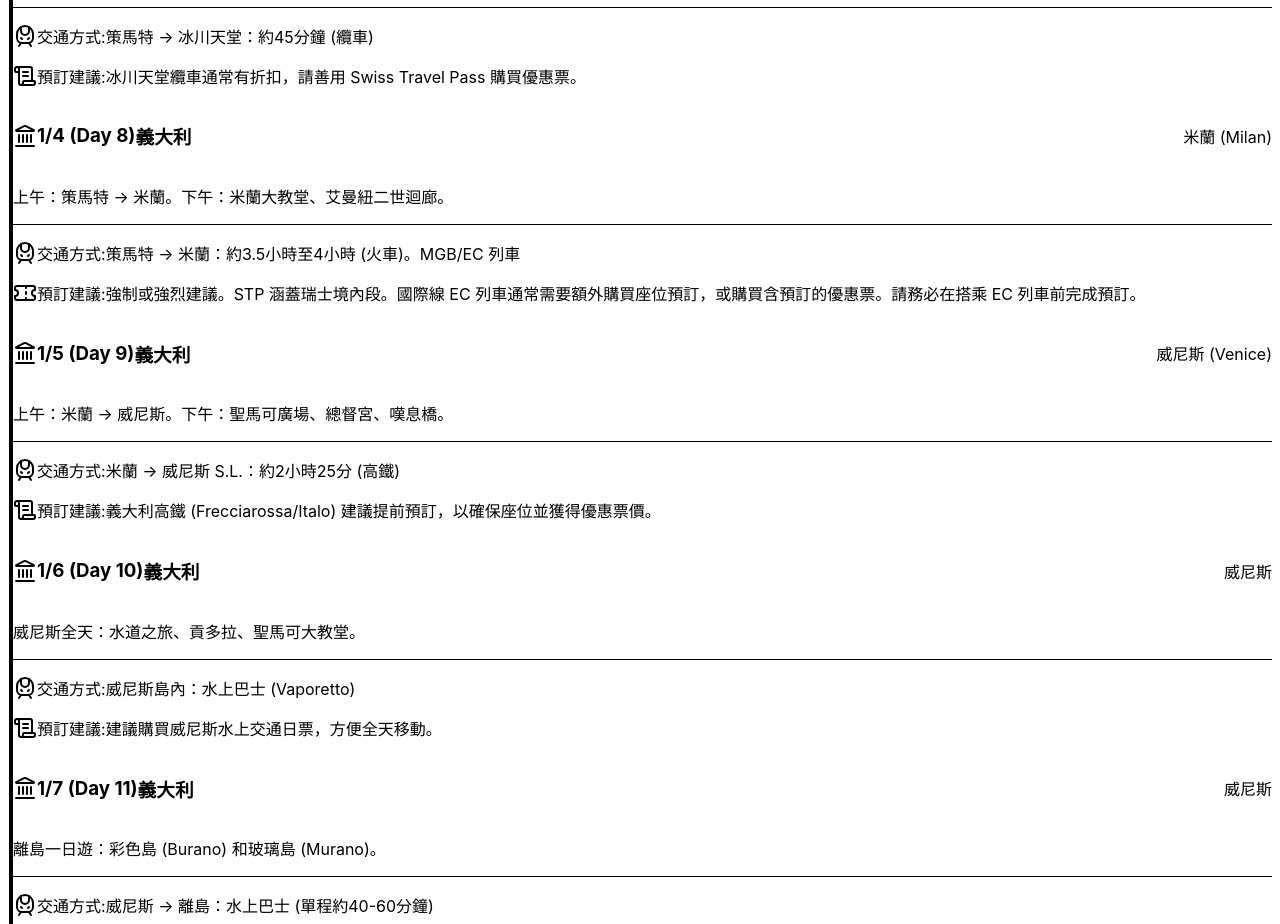
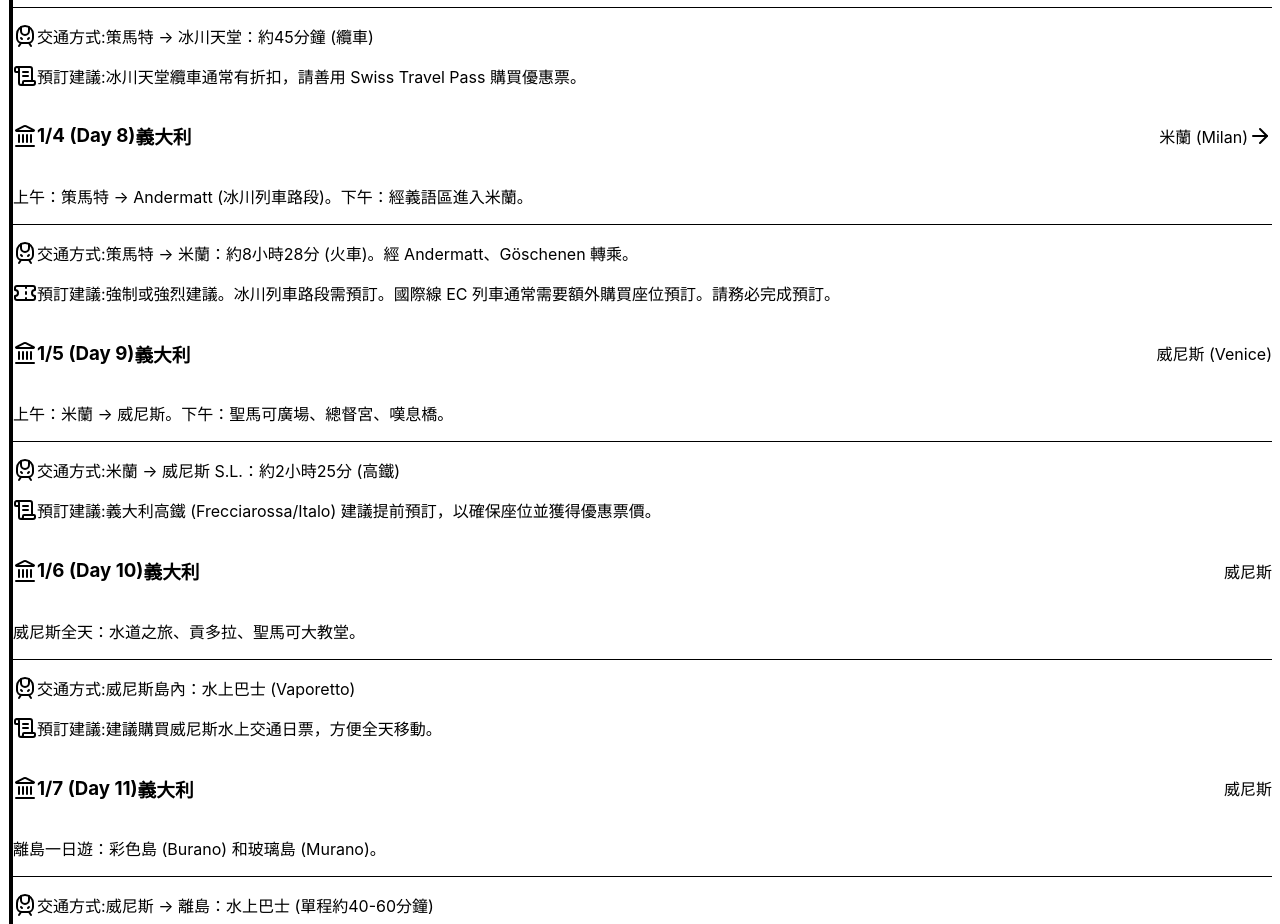
Before and after one commit to JoeyWu712/swiss-trip-planner, a React (Vite) app: page / in a window 1280 px wide. Shown: the part 3260-4184 px from the top of the page. Built offline with nearby package versions, Linux system fonts and the light colour scheme.

Commit message:
feat: 更新瑞士行程標題並調整多日行程列表

```diff
--- a/src/App.jsx
+++ b/src/App.jsx
@@ -267,7 +267,7 @@ const ITINERARIES = [
 
 
 // =========================================================================
-// 數據 3: 20 天跨區域經典行程 (更新 Day 3-5)
+// 數據 3: 20 天跨區域經典行程 (更新 Day 8 轉乘時間)
 // =========================================================================
 const MULTI_DAY_ITINERARY = [
   // Day 1: 瑞士 琉森 (保持不變)
@@ -330,7 +330,7 @@ const MULTI_DAY_ITINERARY = [
     daily_steps: []
   },
 
-  // === Day 3: 更新內容為參考方案 ===
+  // Day 3: 更新內容為參考方案
   {
     day: "12/30 (Day 3)",
     base: "因特拉肯",
@@ -344,7 +344,7 @@ const MULTI_DAY_ITINERARY = [
     daily_steps: []
   },
 
-  // === Day 4: 更新內容為參考方案 ===
+  // Day 4: 更新內容為參考方案
   {
     day: "12/31 (Day 4)",
     base: "因特拉肯",
@@ -358,7 +358,7 @@ const MULTI_DAY_ITINERARY = [
     daily_steps: []
   },
 
-  // === Day 5: 更新內容為參考方案 ===
+  // Day 5: 更新內容為參考方案
   {
     day: "1/1 (Day 5)",
     base: "因特拉肯",
@@ -372,7 +372,7 @@ const MULTI_DAY_ITINERARY = [
     daily_steps: []
   },
 
-  // Day 6 - Day 20 (保持不變)
+  // Day 6 - Day 7 (保持不變)
   {
     day: "1/2 (Day 6)",
     base: "策馬特 (Zermatt)",
@@ -397,18 +397,63 @@ const MULTI_DAY_ITINERARY = [
     station_to: "策馬特冰川天堂(Matterhorn Glacier Paradise)",
     daily_steps: []
   },
+
+  // Day 8: 瑞士 → 義大利 (更新轉乘時間，確保超過一小時)
   {
     day: "1/4 (Day 8)",
     base: "米蘭 (Milan)",
-    destination: "上午：策馬特 → 米蘭。下午：米蘭大教堂、艾曼紐二世迴廊。",
-    travel: "策馬特 → 米蘭：約3.5小時至4小時 (火車)。MGB/EC 列車",
-    recommendation: "強制或強烈建議。STP 涵蓋瑞士境內段。國際線 EC 列車通常需要額外購買座位預訂，或購買含預訂的優惠票。請務必在搭乘 EC 列車前完成預訂。",
-    duration: "3 小時 45 分鐘 – 4 小時 15 分鐘",
+    destination: "上午：策馬特 → Andermatt (冰川列車路段)。下午：經義語區進入米蘭。",
+    travel: "策馬特 → 米蘭：約8小時28分 (火車)。經 Andermatt、Göschenen 轉乘。",
+    recommendation: "強制或強烈建議。冰川列車路段需預訂。國際線 EC 列車通常需要額外購買座位預訂。請務必完成預訂。",
+    duration: "8 小時 28 分鐘",
     country: "Italy",
     station_from: "策馬特火車站(Zermatt train station)",
     station_to: "米蘭中央車站(Milano Centrale)",
-    daily_steps: []
+    daily_steps: [
+        {
+            time: "08:52 - 11:58",
+            title: "策馬特 → Andermatt (冰川列車路段精華)",
+            details: "從策馬特搭乘馬特洪哥達鐵路 (MGB) 列車，體驗世界著名的冰川列車 (Glacier Express) 部分路線。這段旅程景觀壯麗，包含高山隘口。",
+            transport: "MGB 區域火車",
+            notes: "此段路線通常需要預訂。抵達 Andermatt 後，有 1 小時 2 分鐘的寬裕轉乘時間。",
+            icon: "TrainFront",
+        },
+        {
+            time: "13:00 - 13:10",
+            title: "Andermatt → Göschenen (轉乘 I)",
+            details: "短程連接列車。利用轉乘時間在 Andermatt 稍事休息或探索車站周邊。",
+            transport: "MGB 區域火車",
+            notes: "車程僅 10 分鐘，抵達 Göschenen 後，有 1 小時 15 分鐘的寬裕轉乘時間。",
+            icon: "TrainFront",
+        },
+        {
+            time: "14:25 - 17:45",
+            title: "Göschenen → 米蘭中央車站 (Milano Centrale) (轉乘 II)",
+            details: "轉乘國際列車，經瑞士義語區 (Ticino) 進入米蘭。這是跨國長途段。請享受途中的風景。",
+            transport: "IC/EC 國際高鐵",
+            notes: "國際列車建議預訂座位。請確保護照和義大利高鐵票已備妥。抵達時間為義大利時間 (需調整時差)。",
+            icon: "TrainFront",
+        },
+        {
+            time: "18:30",
+            title: "米蘭中央車站 (Milano Centrale) → 飯店 Check-in",
+            details: "抵達米蘭，前往希爾頓米蘭酒店 (Hilton Milan) 辦理入住手續。",
+            transport: "地鐵/計程車",
+            notes: "米蘭中央車站周邊交通繁忙，可考慮搭乘地鐵綠線或黃線。",
+            icon: "Hotel",
+        },
+        {
+            time: "19:30 - 21:00",
+            title: "米蘭大教堂與艾曼紐二世迴廊 (夜景)",
+            details: "前往米蘭的標誌性景點，參觀米蘭大教堂 (Duomo) 及在迴廊 (Galleria Vittorio Emanuele II) 漫步。由於抵達時間較晚，主要以欣賞夜景為主。",
+            transport: "地鐵/步行",
+            notes: "大教堂內部可能已關閉，但可以在廣場欣賞壯觀的夜景。",
+            icon: "Landmark",
+        },
+    ]
   },
+
+  // Day 9 - Day 20 (保持不變)
   {
     day: "1/5 (Day 9)",
     base: "威尼斯 (Venice)",
@@ -490,7 +535,7 @@ const MULTI_DAY_ITINERARY = [
     duration: "全天",
     country: "Italy",
     station_from: "市區內",
-    station_to: "米開朗基羅廣場",
+    station_to: "市區內",
     daily_steps: []
   },
   {
@@ -580,6 +625,7 @@ const getStepIcon = (iconName) => {
         case 'MapPinned': return <MapPinned className={iconClass} />;
         case 'ShoppingBag': return <ShoppingBag className={iconClass} />;
         case 'Plane': return <Plane className={iconClass} />;
+        case 'Landmark': return <Landmark className={iconClass} />;
         default: return <LocateFixed className={iconClass} />;
     }
 };
@@ -899,9 +945,12 @@ const App = () => {
 
   // 處理點擊多日行程卡片事件
   const handleSelectDay = (dayData) => {
-      setSelectedDayDetails(dayData);
-      if (headerRef.current) {
-        headerRef.current.scrollIntoView({ behavior: 'smooth' });
+      // 只有當 daily_steps 有內容時才切換到詳細視圖
+      if (dayData.daily_steps && dayData.daily_steps.length > 0) {
+          setSelectedDayDetails(dayData);
+          if (headerRef.current) {
+            headerRef.current.scrollIntoView({ behavior: 'smooth' });
+          }
       }
   };
 
```
